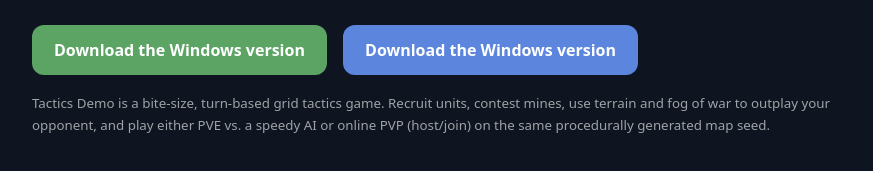
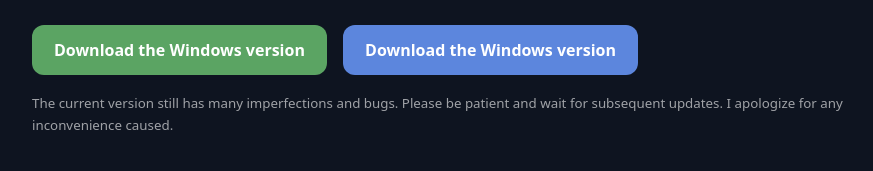
Before and after one commit to ucrick/chessweb, a plain HTML site: page index.html in a window 1280 px wide. Shown: the part 239-410 px from the top of the page, without its empty margins (198-1071 px from the left). Drawn offline with Linux system fonts and the light colour scheme.

Commit message:
Update index.html

```diff
--- a/index.html
+++ b/index.html
@@ -16,5 +16,5 @@
   <p>Tactics Demo is a bite-size, turn-based grid tactics game. Recruit units, contest mines, use terrain and fog of war to outplay your opponent, and play either PVE vs. a speedy AI or online PVP (host/join) on the same procedurally generated map seed.</p>
   <a class="btn" href="https://github.com/ucrick/chessweb/releases/tag/first-version/Windows.zip">Download the Windows version</a>
   <a class="btn alt" href="hhttps://github.com/ucrick/chessweb/releases/tag/first-version/Android.apk">Download the Windows version</a>
-  <p><small>Tactics Demo is a bite-size, turn-based grid tactics game. Recruit units, contest mines, use terrain and fog of war to outplay your opponent, and play either PVE vs. a speedy AI or online PVP (host/join) on the same procedurally generated map seed.</small></p>
+  <p><small>The current version still has many imperfections and bugs. Please be patient and wait for subsequent updates. I apologize for any inconvenience caused.</small></p>
 </div>
```
